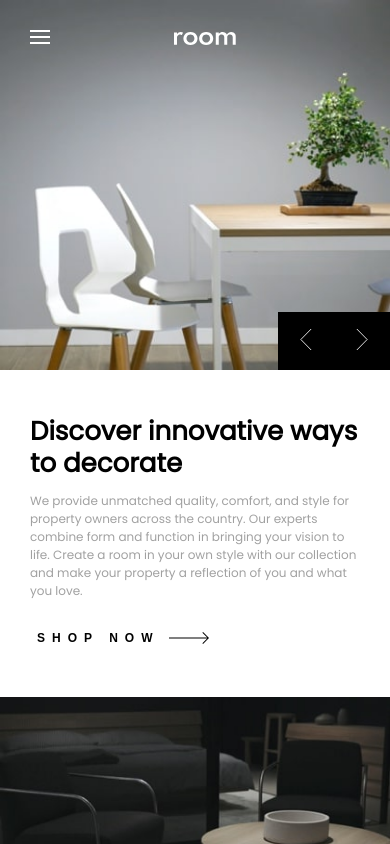
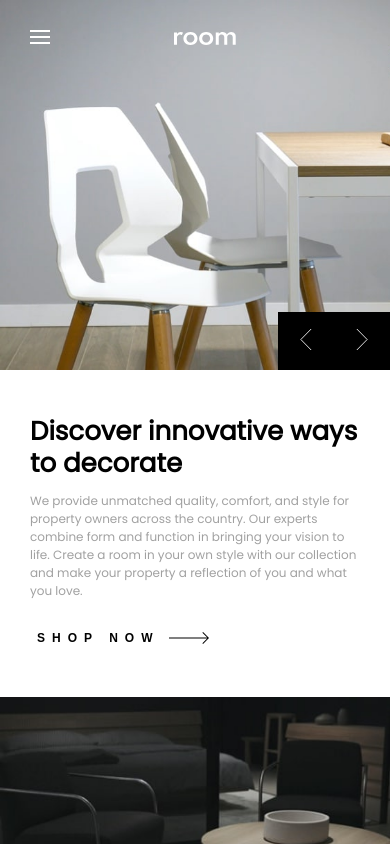
Before and after one commit to Aqib-cyber2/React-Styled-Component, a React (Create React App) app: page / in a window 390 px wide. Shown: the top 844 px of the page. Built offline with nearby package versions, Linux system fonts and the light colour scheme.

Commit message:
dynamic img data pass through props to header styled-component

```diff
--- a/src/components/Header.js
+++ b/src/components/Header.js
@@ -27,6 +27,7 @@ function Header() {
       title: 'contact'
     },
   ]
+
   // main slider data
   let sliderData = [
     {
@@ -66,14 +67,12 @@ function Header() {
   function renderData(arg){
     if(arg === "next"){
       setIndex(++index)
-      console.log(index)
       if(index > sliderData.length - 1)  {
         setIndex(0);
       }
     }
     else{
       setIndex(--index);
-      console.log(index, "negative")
       if(index < 0){
         setIndex(sliderData.length - 1)
       }
@@ -82,9 +81,8 @@ function Header() {
 
 
   //  USE EFFECTS
+  function handleResize() { setToggle(false); setDimension(window.innerWidth) }
   useEffect(() => {
-    function handleResize() { setToggle(false); setDimension(window.innerWidth) }
-
     window.addEventListener('resize', handleResize)
 
     return _ => { window.removeEventListener('resize', handleResize) }
@@ -94,7 +92,7 @@ function Header() {
 
   return (
     // header
-    <StyledHeader bgWidth={dimension}>
+    <StyledHeader bgWidth={dimension} bgImg={sliderData[index].img}>
     {/* img section */}
       <div className="img-section">
         {/* Navbar */}
--- a/src/components/styles/Header.styled.js
+++ b/src/components/styles/Header.styled.js
@@ -1,7 +1,8 @@
 import styled from "styled-components";
 
 // destructing props and access dyamic bg
-let img = ({bgWidth}) => bgWidth > 599 ? 'desktop-image-hero-1':  'mobile-image-hero-1'
+// let img = ({bgWidth}) => bgWidth > 599 ? 'desktop-image-hero-1':  'mobile-image-hero-1'
+let img = (props) => props.bgImg;
 
 
 // header component
@@ -9,7 +10,7 @@ export const StyledHeader = styled.header`
     /* img section in header */
     .img-section{
         position: relative;
-        background:  url(./images/${img}.jpg) no-repeat;
+        background:  url(./images/${img}) no-repeat;
         background-size: cover;
         /* height: 38.125vw; 1440 */
         /* height: 360px; */
```
